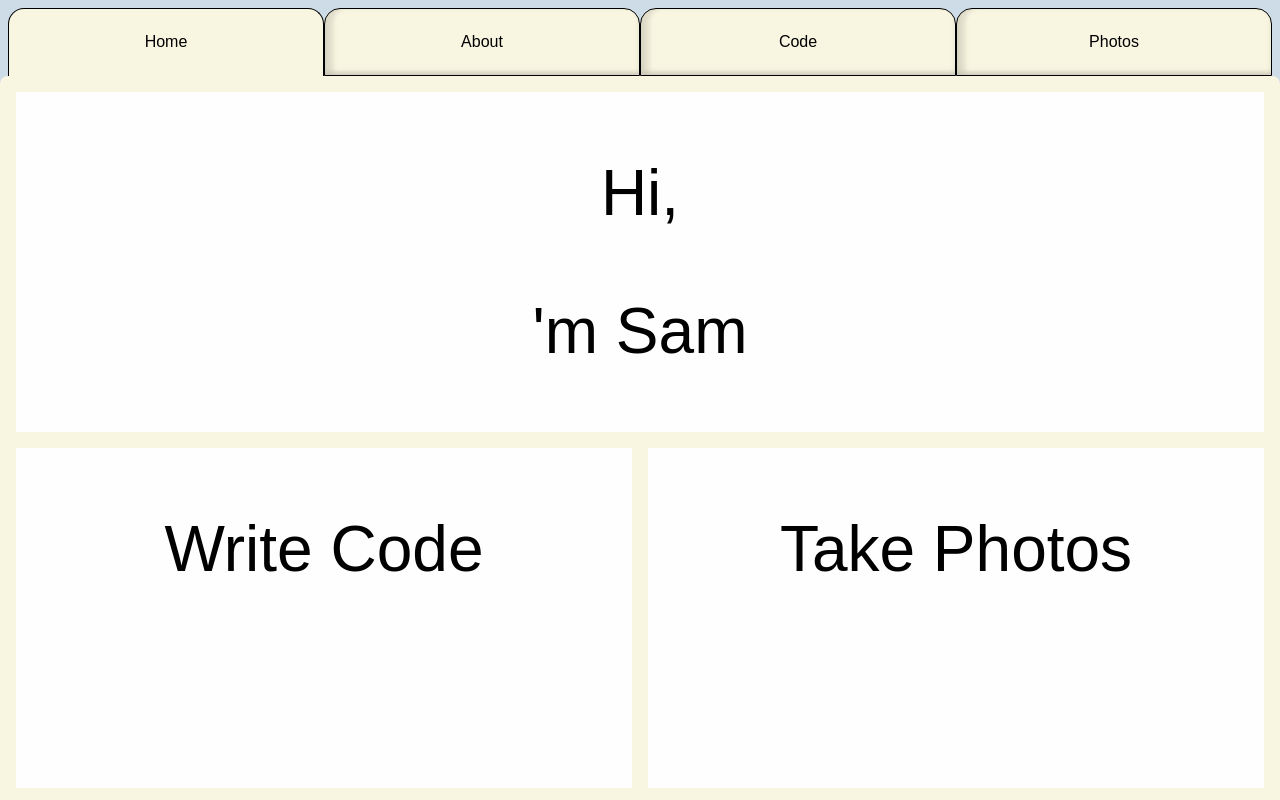
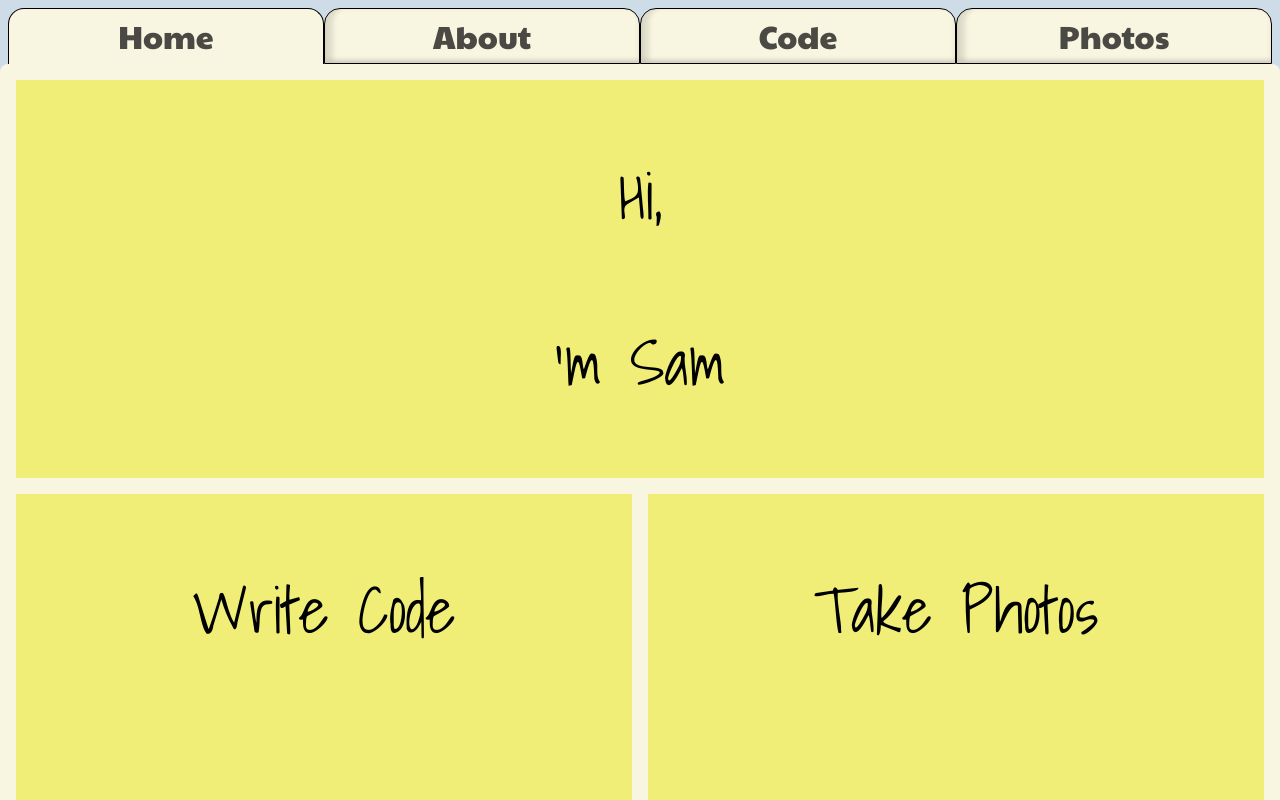
Before and after one commit to OrdinarilySam/samsite, a SvelteKit app: page / in a window 1280 px wide. Shown: the top 800 px of the page. Built offline with nearby package versions, Linux system fonts and the light colour scheme.

Commit message:
began post it note selectors

```diff
--- a/src/routes/+layout.svelte
+++ b/src/routes/+layout.svelte
@@ -2,6 +2,13 @@
 	import Navbar from './Navbar.svelte';
 	import './styles.css';
 </script>
+
+<svelte:head>
+  <link rel="preconnect" href="https://fonts.googleapis.com" />
+  <link rel="preconnect" href="https://fonts.gstatic.com" crossorigin />
+  <link href="https://fonts.googleapis.com/css2?family=Paytone+One&display=swap" rel="stylesheet" />
+  <link href="https://fonts.googleapis.com/css2?family=Paytone+One&family=Shadows+Into+Light&display=swap" rel="stylesheet">
+</svelte:head>
 
 <div class="app">
 	<Navbar />
--- a/src/routes/+page.svelte
+++ b/src/routes/+page.svelte
@@ -9,8 +9,8 @@
 	const blinkTransition = 0.15;
 
 	let aboutDiv: HTMLElement;
+
 	let timeout: number = NaN;
-
 	let isVisible: boolean;
 	let isRunning: boolean = false;
 
@@ -73,19 +73,11 @@
 		<p>'m Sam</p>
 	</a>
 
-	<a
-		class="code-container"
-		on:mouseenter={(event) => handleEnter(event, halfPos)}
-    href="/code"
-	>
+	<a class="code-container" on:mouseenter={(event) => handleEnter(event, halfPos)} href="/code">
 		<p>Write Code</p>
 	</a>
 
-	<a
-		class="photos-container"
-		on:mouseenter={(event) => handleEnter(event, halfPos)}
-    href="/photos"
-	>
+	<a class="photos-container" on:mouseenter={(event) => handleEnter(event, halfPos)} href="/photos">
 		<p>Take Photos</p>
 	</a>
 	<Icon
@@ -120,6 +112,8 @@
 		position: relative;
 		text-decoration: none;
 		color: black;
+    font-family: var(--font-notes);
+    background: var(--color-postit);
 	}
 
 	.about-container {
--- a/src/routes/Navbar.svelte
+++ b/src/routes/Navbar.svelte
@@ -33,7 +33,7 @@
     display: grid;
     grid-template-columns: 1fr 1fr 1fr 1fr;
     text-align: center;
-    padding: 0.5em;
+    padding: 0.5rem;
     padding-bottom: 0;
     position: relative;
   }
@@ -41,14 +41,18 @@
   a {
     text-decoration: none;
     color: black;
-    padding: 1.5em;
+    padding: 0.7rem;
     border: 1px solid black;
     width: 100%;
     height: 100%;
-    border-top-right-radius: 1em;
-    border-top-left-radius: 1em;
+    border-top-right-radius: 1rem;
+    border-top-left-radius: 1rem;
     background-color: var(--color-manila);
+    font-family: var(--font-nav);
+    font-size: 2rem;
     position: relative;
+    line-height: 1em;
+    color: rgba(0.1, 0.1, 0.1, 0.7);
   }
 
   .active {
@@ -58,14 +62,14 @@
 
   .left {
     box-shadow:
-      inset 0.5em -0.1em 5px 0px rgba(0, 0, 0, 0.1),
-      inset 0 -0.2em 5px 0px rgba(0, 0, 0, 0.1);
+      inset 0.5rem -0.1rem 5px 0px rgba(0, 0, 0, 0.1),
+      inset 0 -0.2rem 5px 0px rgba(0, 0, 0, 0.1);
   }
 
   .right {
     box-shadow:
-      inset -0.5em -0.1em 5px 0px rgba(0, 0, 0, 0.1),
-      inset 0 -0.2em 5px 0px rgba(0, 0, 0, 0.1);
+      inset -0.5rem -0.1rem 5px 0px rgba(0, 0, 0, 0.1),
+      inset 0 -0.2rem 5px 0px rgba(0, 0, 0, 0.1);
   }
 
 </style>
--- a/src/routes/styles.css
+++ b/src/routes/styles.css
@@ -2,9 +2,12 @@
 
 :root {
   --color-manila: #F8F5E1;
+  --color-postit: #EEEB49B0;
 	--font-body: Arial, -apple-system, BlinkMacSystemFont, 'Segoe UI', Roboto, Oxygen, Ubuntu,
 		Cantarell, 'Open Sans', 'Helvetica Neue', sans-serif;
 	--font-mono: 'Fira Mono', monospace;
+  --font-nav: 'Paytone One', sans-serif;
+  --font-notes: 'Shadows Into Light', cursive;
 	--color-bg-0: rgb(202, 216, 228);
 	--color-bg-1: hsl(209, 36%, 86%);
 	--color-bg-2: hsl(224, 44%, 95%);
```
Lines whose indentation alone changed are shown as unchanged.
